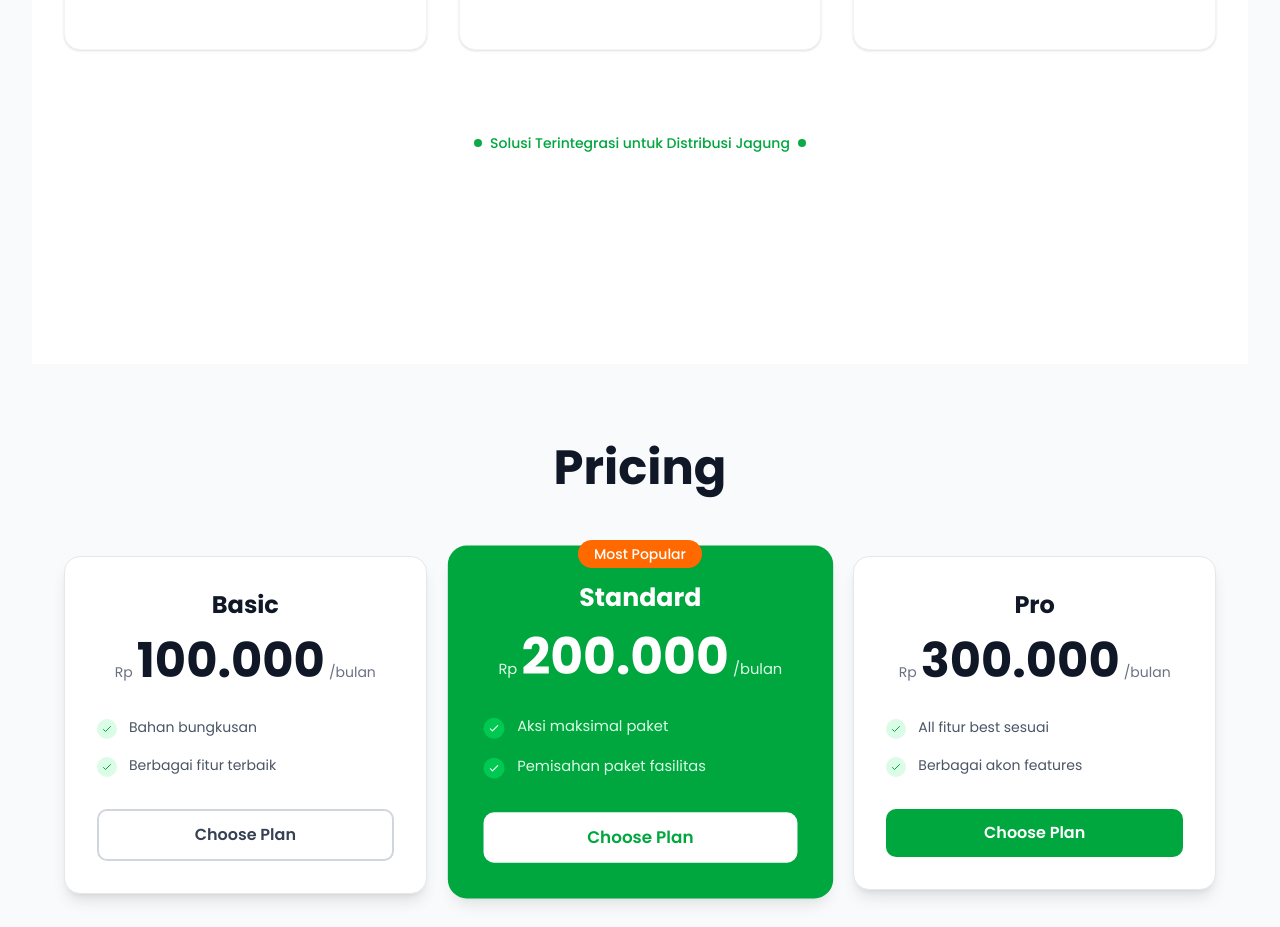
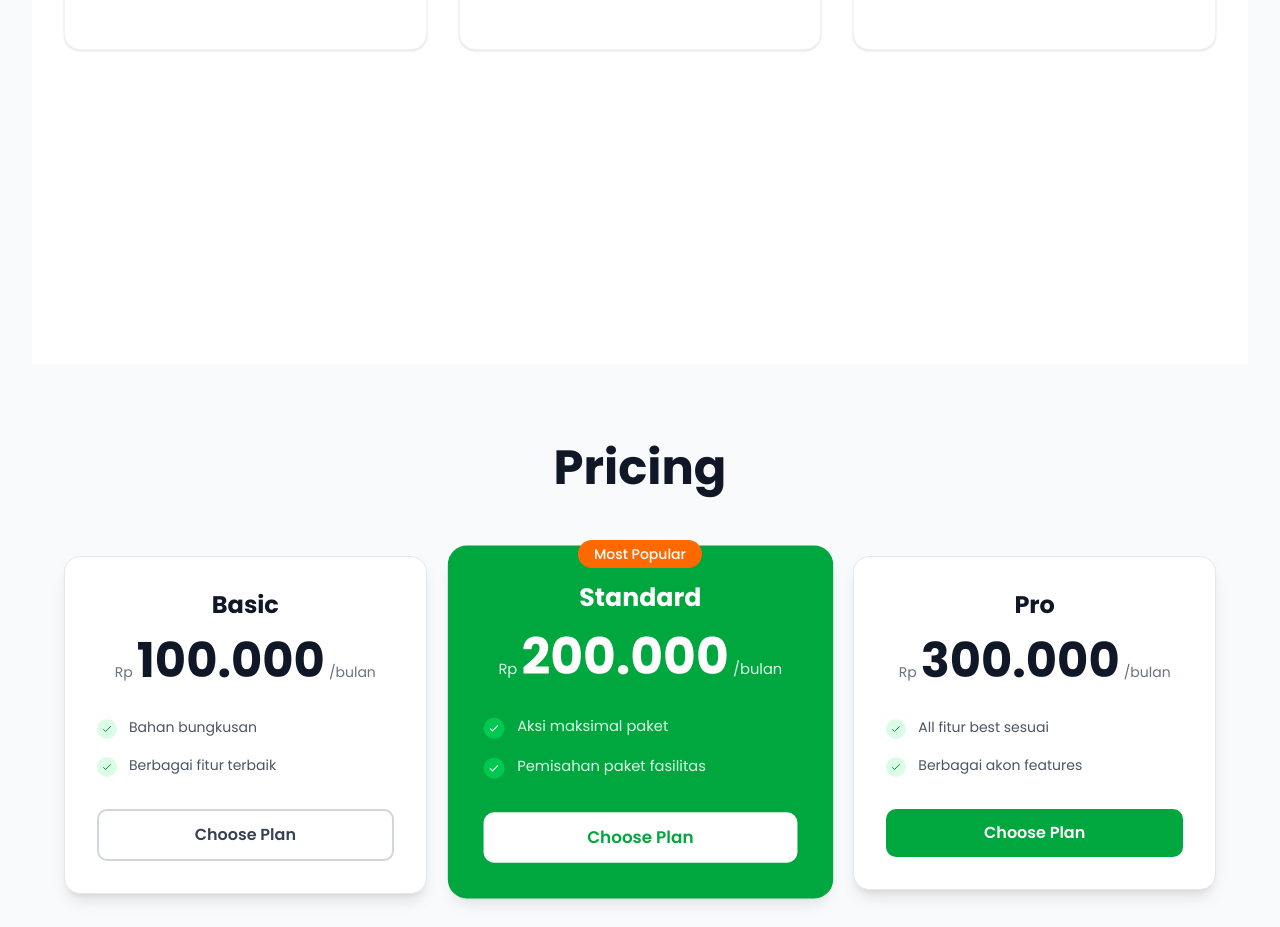
Before and after one commit to SyariefHayat/rantaiPasokDistribusi, a React (Vite) app: page / in a window 1280 px wide. Shown: the part 1040-1967 px from the top of the page. Built offline with nearby package versions, Linux system fonts and the light colour scheme.

Commit message:
update frontend: features section ui

```diff
--- a/src/pages/landing/FeaturesSection.jsx
+++ b/src/pages/landing/FeaturesSection.jsx
@@ -70,15 +70,6 @@ const FeaturesSection = () => {
                         </div>
                     ))}
                 </div>
-
-                {/* Additional Visual Elements */}
-                <div className="mt-20 text-center">
-                    <div className="inline-flex items-center space-x-2 text-green-600">
-                        <div className="w-2 h-2 bg-green-600 rounded-full animate-pulse"></div>
-                        <span className="text-sm font-medium">Solusi Terintegrasi untuk Distribusi Jagung</span>
-                        <div className="w-2 h-2 bg-green-600 rounded-full animate-pulse"></div>
-                    </div>
-                </div>
             </div>
         </div>
     );
```
